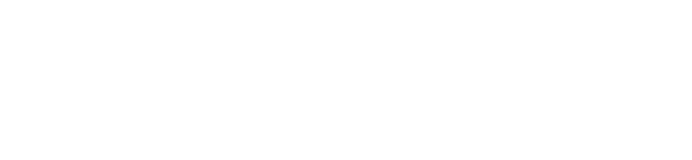
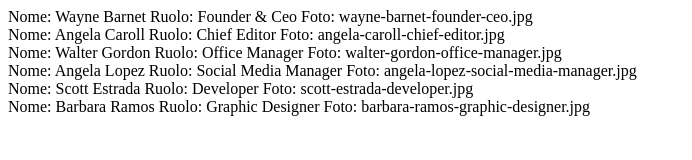
Before and after one commit to SimoneMenichetti/js-our-team, a plain HTML site: page index.html in a window 1280 px wide. Shown: the whole page, without its empty margins (0-692 px from the left). Drawn offline with Linux system fonts and the light colour scheme.

Commit message:
feat:(create a reference element in the html and call it before the "forc cicle" , creation of the elements to insert into the dom within the container team and append the same information to DOM as strings)

```diff
--- a/index.html
+++ b/index.html
@@ -6,7 +6,10 @@
     <title>js-our-team</title>
 </head>
 <body>
+    <!-- container generale cards membri team -->
+    <div class="team-container">
 
+    </div>
       <!-- link script mainjavascript -->
    <script type="text/javascript" src="./mainjavascript/mainjavascript.js"></script>
 </body>
--- a/mainjavascript/mainjavascript.js
+++ b/mainjavascript/mainjavascript.js
@@ -52,13 +52,35 @@
 
     // utilizziamo un ciclo for per iterare nell'array creato in precedenza per i membri e stampare le informazioni di ogni membro del team
 
+    // [* miles 2 p1]
+        const teamContainer = document.querySelector('.team-container');
+
         for(let i = 0 ; i< membriTeam.length;i++) {
             // verifichiamo in console le informazioni per ogni membro
-            console.log(`nome: ${membriTeam[i].nome}`);
-            console.log(`ruolo: ${membriTeam[i].ruolo}`);
-            console.log(`foto: ${membriTeam[i].foto}`);
+            // console.log(`nome: ${membriTeam[i].nome}`);
+            // console.log(`ruolo: ${membriTeam[i].ruolo}`);
+            // console.log(`foto: ${membriTeam[i].foto}`);
+
+            // [* miles 2 p2]
+                const elementoMembro= document.createElement('div');
+                elementoMembro.innerHTML = `
+                <span>Nome: ${membriTeam[i].nome}</span>
+                <span>Ruolo: ${membriTeam[i].ruolo}</span>
+                <span>Foto: ${membriTeam[i].foto}</span>`;
+
+                // [* miles 2 p3]
+                teamContainer.append(elementoMembro);
         }
+
 
 
                     //         MILESTONE 2:
         // Stampare le stesse informazioni su DOM sottoforma di stringhe
+
+                                    // passaggi
+
+            // creazione di un elemento di riferimento nell html e richiamiamolo prima del ciclo for [* miles 2 p1]
+
+            // creazione degli elementi da inserire nel dom all'interno del team container  [* miles 2 p2]
+
+            // Stampare le stesse informazioni su DOM sottoforma di stringhe [* miles 2 p end]
```
